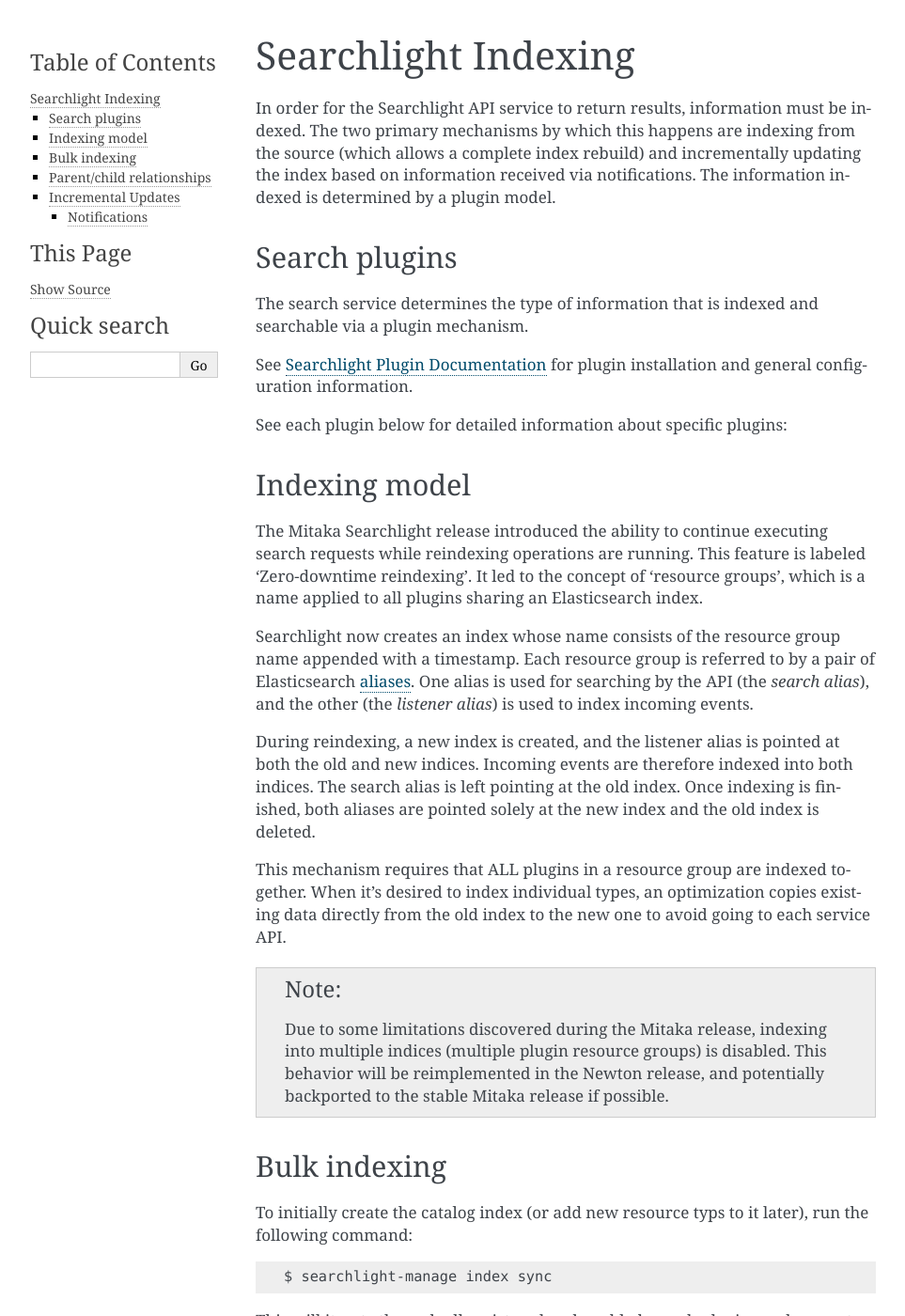
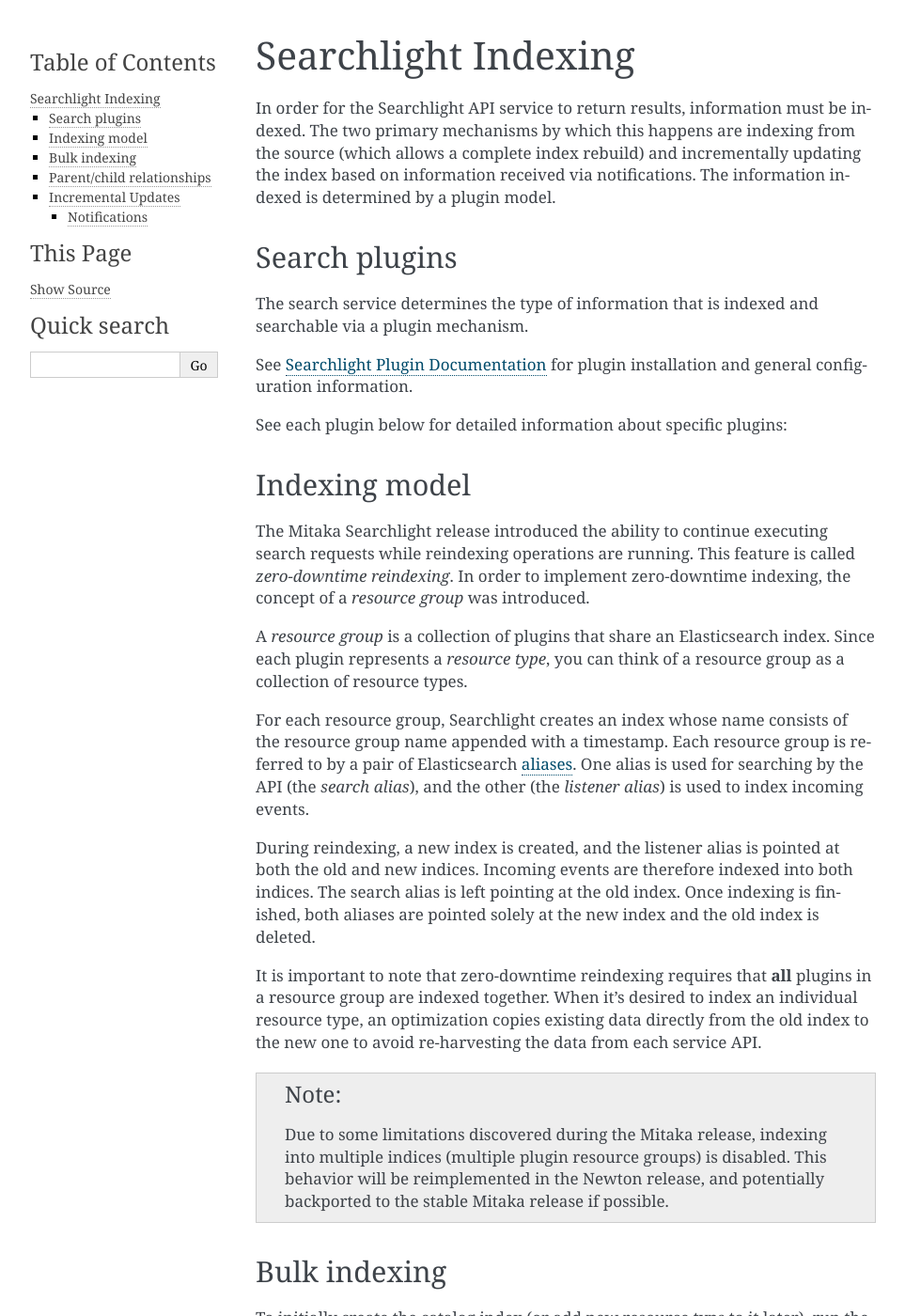
Before and after one commit to openstack-archive/searchlight, a Sphinx documentation site: the page built from doc/source/indexingservice.rst, in a window 1280 px wide and 1400 px high. Shown: the whole window at 94% size, without its empty margins (148-1111 px from the left). Built offline with Sphinx 7.4.7, drawn with Linux system fonts in a browser that asks for light colours; the version number could not be read and is left out.

Commit message:
Proposed clarification on zero-downtime reindexing doc
There's a lot of technical vocabulary in the doc section describing
the new zero-downtime reindexing feature.  This patch separates it
out a bit to make the discussion easier to follow.

Change-Id: I0ecfe3d0d92b94026b446180e52b00a1272c362a

```diff
--- a/doc/source/indexingservice.rst
+++ b/doc/source/indexingservice.rst
@@ -41,15 +41,19 @@
 Indexing model
 --------------
 The Mitaka Searchlight release introduced the ability to continue executing
-search requests while reindexing operations are running. This feature is
-labeled 'Zero-downtime reindexing'. It led to the concept of 'resource groups',
-which is a name applied to all plugins sharing an Elasticsearch index.
+search requests while reindexing operations are running. This feature is called
+*zero-downtime reindexing*. In order to implement zero-downtime indexing, the
+concept of a *resource group* was introduced.
 
-Searchlight now creates an index whose name consists of the resource group name
-appended with a timestamp. Each resource group is referred to by a pair of
-Elasticsearch aliases_. One alias is used for searching by the
-API (the *search alias*), and the other (the *listener alias*) is used to
-index incoming events.
+A *resource group* is a collection of plugins that share an Elasticsearch
+index.  Since each plugin represents a *resource type*, you can think of a
+resource group as a collection of resource types.
+
+For each resource group, Searchlight creates an index whose name consists of
+the resource group name appended with a timestamp. Each resource group is
+referred to by a pair of Elasticsearch aliases_. One alias is used for
+searching by the API (the *search alias*), and the other (the *listener alias*)
+is used to index incoming events.
 
 During reindexing, a new index is created, and the listener alias is pointed at
 both the old and new indices. Incoming events are therefore indexed into both
@@ -57,10 +61,11 @@
 finished, both aliases are pointed solely at the new index and the old index
 is deleted.
 
-This mechanism requires that ALL plugins in a resource group are indexed
-together. When it's desired to index individual types, an optimization copies
-existing data directly from the old index to the new one to avoid going to each
-service API.
+It is important to note that zero-downtime reindexing requires that **all**
+plugins in a resource group are indexed together. When it's desired to index an
+individual resource type, an optimization copies existing data directly from
+the old index to the new one to avoid re-harvesting the data from each service
+API.
 
 .. note::
   Due to some limitations discovered during the Mitaka release, indexing into
```
